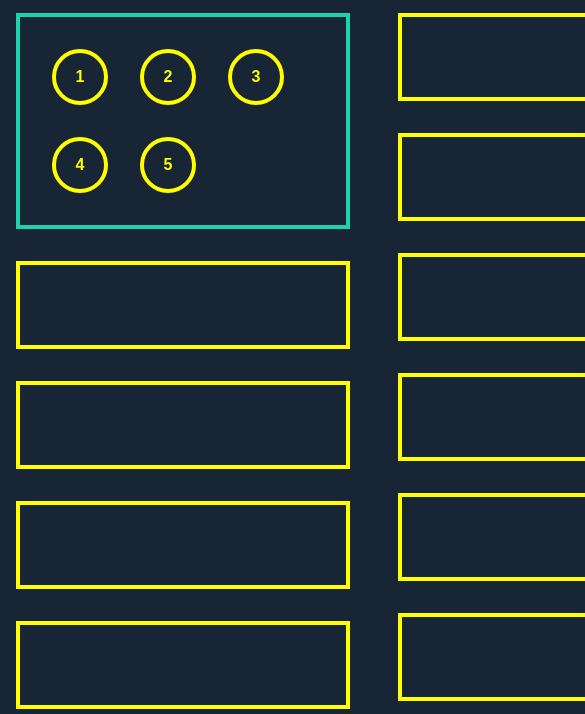
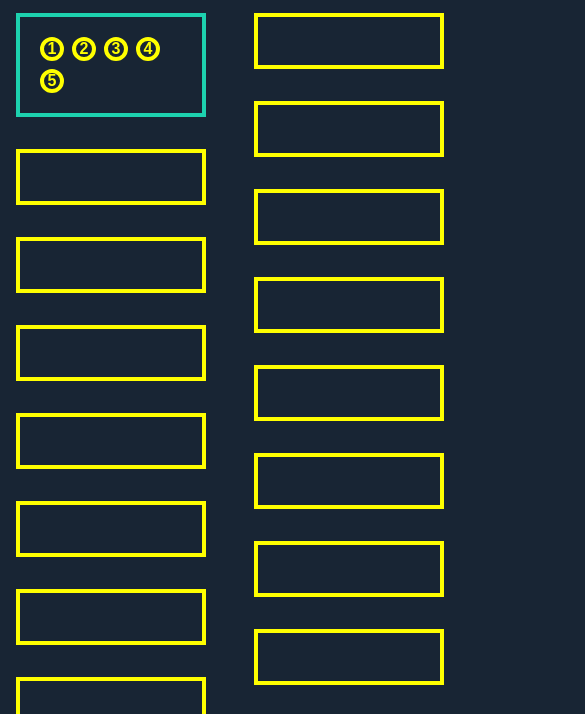
Before and after one commit to Celine86/DragNDrop, a plain HTML site: page index.html in a window 390 px wide. Shown: the part 77-791 px from the top of the page, 585 px wide, since content can reach past the window. Drawn offline with Linux system fonts and the light colour scheme.

Commit message:
change mediaqueries

```diff
--- a/style.css
+++ b/style.css
@@ -65,20 +65,6 @@ h1 {
 .draggable:hover {
     background-color: var(--color-green);
 }
-/* PHONE */
-@media (max-width: 480px){
-    .grid-container {
-        width: 460px;
-    }
-    .dropzone {
-        min-height: 2rem;
-    }
-    .draggable {
-        width: 2rem;
-        height: 2rem;
-        margin: 0.5rem;
-    }
-}
 /* TABLET */
 @media (max-width: 768px){
     .grid-container {
@@ -93,3 +79,17 @@ h1 {
         margin: 1rem;
     }
 }
+/* PHONE */
+@media (max-width: 480px){
+    .grid-container {
+        width: 460px;
+    }
+    .dropzone {
+        min-height: 1rem;
+    }
+    .draggable {
+        width: 1rem;
+        height: 1rem;
+        margin: 0.25rem;
+    }
+}
```
